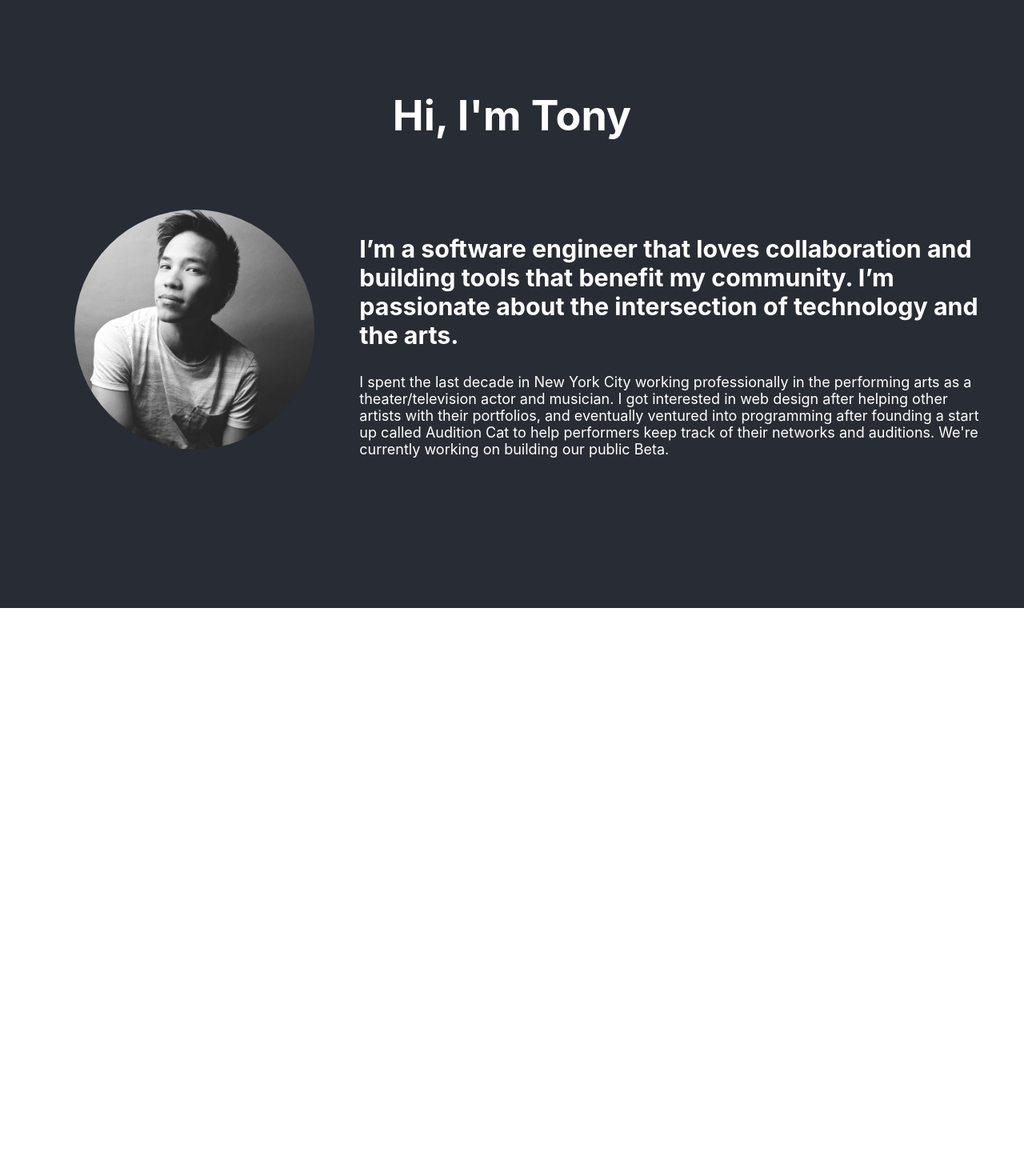
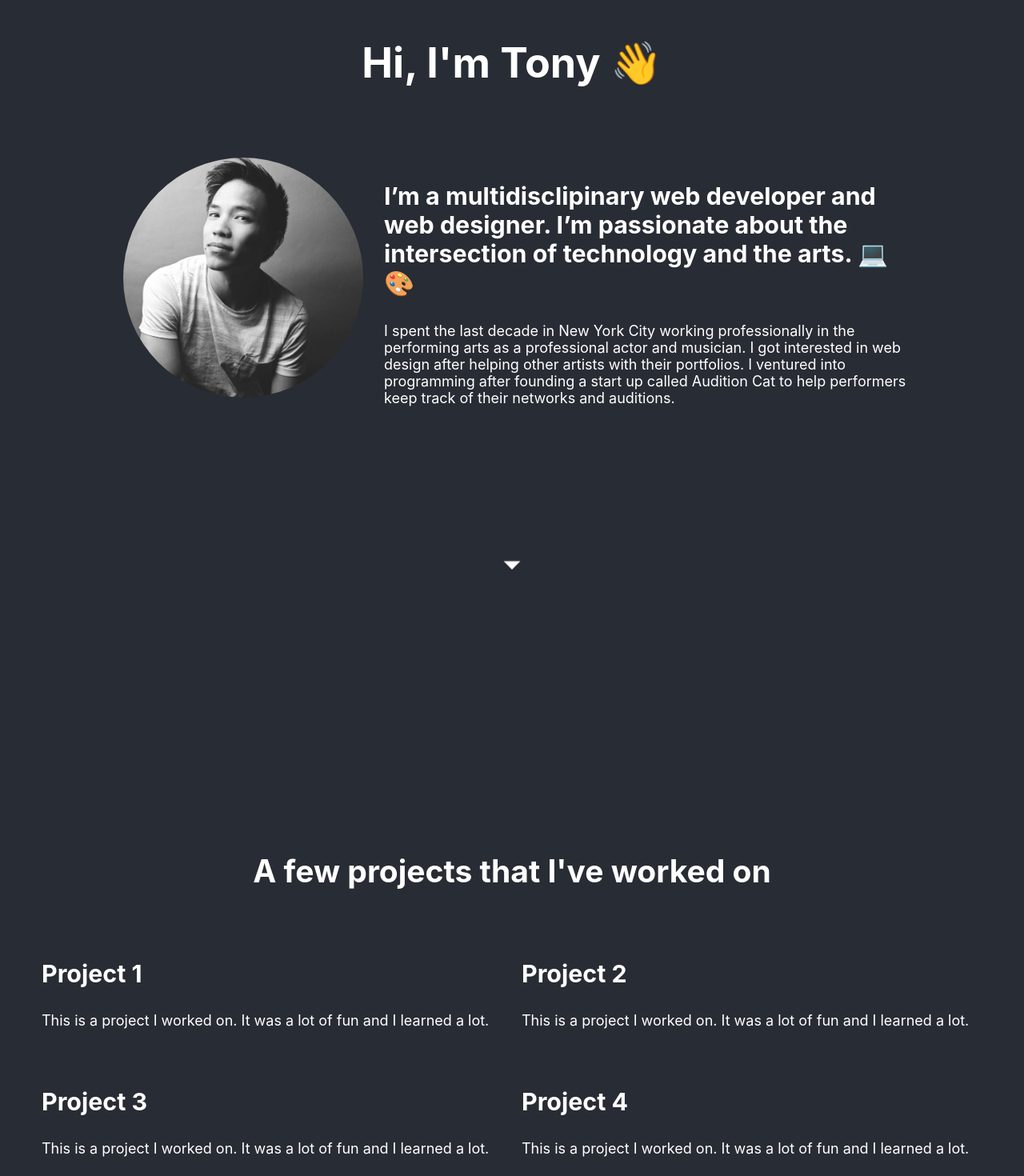
Before and after one commit to tivothis/portfolio, a React (Create React App) app: page / in a window 1280 px wide. Shown: the part 40-1510 px from the top of the page at 80% size. Before the commit the page ends 800 px from the top, so only its background shows below. Built offline with nearby package versions, Linux system fonts and the light colour scheme.

Commit message:
reconfigured layout

```diff
--- a/package.json
+++ b/package.json
@@ -5,6 +5,7 @@
   "dependencies": {
     "@emotion/react": "^11.14.0",
     "@emotion/styled": "^11.14.0",
+    "@mui/icons-material": "^6.4.7",
     "@mui/material": "^6.4.6",
     "@testing-library/dom": "^10.4.0",
     "@testing-library/jest-dom": "^6.6.3",
--- a/src/App.css
+++ b/src/App.css
@@ -28,11 +28,19 @@
   color: #61dafb;
 }
 
-@keyframes App-logo-spin {
-  from {
-    transform: rotate(0deg);
+
+@keyframes bounce {
+  0%, 50%, 100% {
+    transform: translateY(0);
   }
-  to {
-    transform: rotate(360deg);
+  25% {
+    transform: translateY(-10px);
+  }
+  75% {
+    transform: translateY(-5px);
   }
 }
+
+.bounce {
+  animation: bounce 2s infinite;
+}
--- a/src/App.js
+++ b/src/App.js
@@ -1,20 +1,57 @@
 import headshot from './headshot.jpg';
 import './App.css';
-import { Grid } from '@mui/material';
+import { Grid, Container } from '@mui/material';
+import ArrowDropDownIcon from '@mui/icons-material/ArrowDropDown';
 
 function App() {
   return (
     <div className="App">
       <header className="App-header">
-        <h1>Hi, I'm Tony</h1>
-        <Grid container spacing={2} style={{padding: '2em'}}>
-          <Grid item xs={4}>
-            <img width='300px' style={{ borderRadius: '50%' }} src={headshot} className="headshot" alt="headshot" />
+        <Container flexDirection='column'  style={{padding: '2em', justifyContent: 'center', alignItems: 'center', minheight: '100vh'}}>
+          <h1>Hi, I'm Tony 👋</h1>
+          <Grid container spacing={2} style={{padding: '2em', height: '100vh'}}>
+            <Grid item xs={12} md={4}>
+              <img width='300px' style={{ borderRadius: '50%' }} src={headshot} className="headshot" alt="headshot" />
+            </Grid>
+            <Grid item xs={12} md={8}>
+              <div style={{textAlign: 'left'}}>
+                <h3>I’m a multidisclipinary web developer and web designer. I’m passionate about the intersection of technology and the arts. 💻 🎨</h3>
+                <p style={{fontSize: '18px'}}>I spent the last decade in New York City working professionally in the performing arts as a professional actor and musician. I got interested in web design after helping other artists with their portfolios. I ventured into programming after founding a start up called Audition Cat to help performers keep track of their networks and auditions.</p>
+              </div>
+            </Grid>
+            <Grid item xs={12} md={12}>
+              <ArrowDropDownIcon style={{fontSize: '50px'}} className="bounce" />
+            </Grid>
           </Grid>
-          <Grid item xs={8}>
+        </Container>
+
+        <Grid container spacing={3} style={{padding: '2em'}}>
+          <Grid item xs={12} md={12}>
+            <h2>A few projects that I've worked on</h2>
+          </Grid>
+          <Grid item xs={12} md={6}>
             <div style={{textAlign: 'left'}}>
-              <h3>I’m a software engineer that loves collaboration and building tools that benefit my community. I’m passionate about the intersection of technology and the arts.</h3>
-              <p style={{fontSize: '18px'}}>I spent the last decade in New York City working professionally in the performing arts as a theater/television actor and musician. I got interested in web design after helping other artists with their portfolios, and eventually ventured into programming after founding a start up called Audition Cat to help performers keep track of their networks and auditions. We're currently working on building our public Beta.</p>
+              <h3>Project 1</h3>
+              <p style={{fontSize: '18px'}}>This is a project I worked on. It was a lot of fun and I learned a lot.</p>
+            </div>
+          </Grid>
+          <Grid item xs={12} md={6}>
+            <div style={{textAlign:
+            'left'}}>
+              <h3>Project 2</h3>
+              <p style={{fontSize: '18px'}}>This is a project I worked on. It was a lot of fun and I learned a lot.</p>
+            </div>
+          </Grid>
+          <Grid item xs={12} md={6}>
+            <div style={{textAlign: 'left'}}>
+              <h3>Project 3</h3>
+              <p style={{fontSize: '18px'}}>This is a project I worked on. It was a lot of fun and I learned a lot.</p>
+            </div>
+          </Grid>
+          <Grid item xs={12} md={6}>
+            <div style={{textAlign: 'left'}}>
+              <h3>Project 4</h3>
+              <p style={{fontSize: '18px'}}>This is a project I worked on. It was a lot of fun and I learned a lot.</p>
             </div>
           </Grid>
         </Grid>
```
Also changed, not shown: 1 other file (tests, documents, lock files or other folders).
